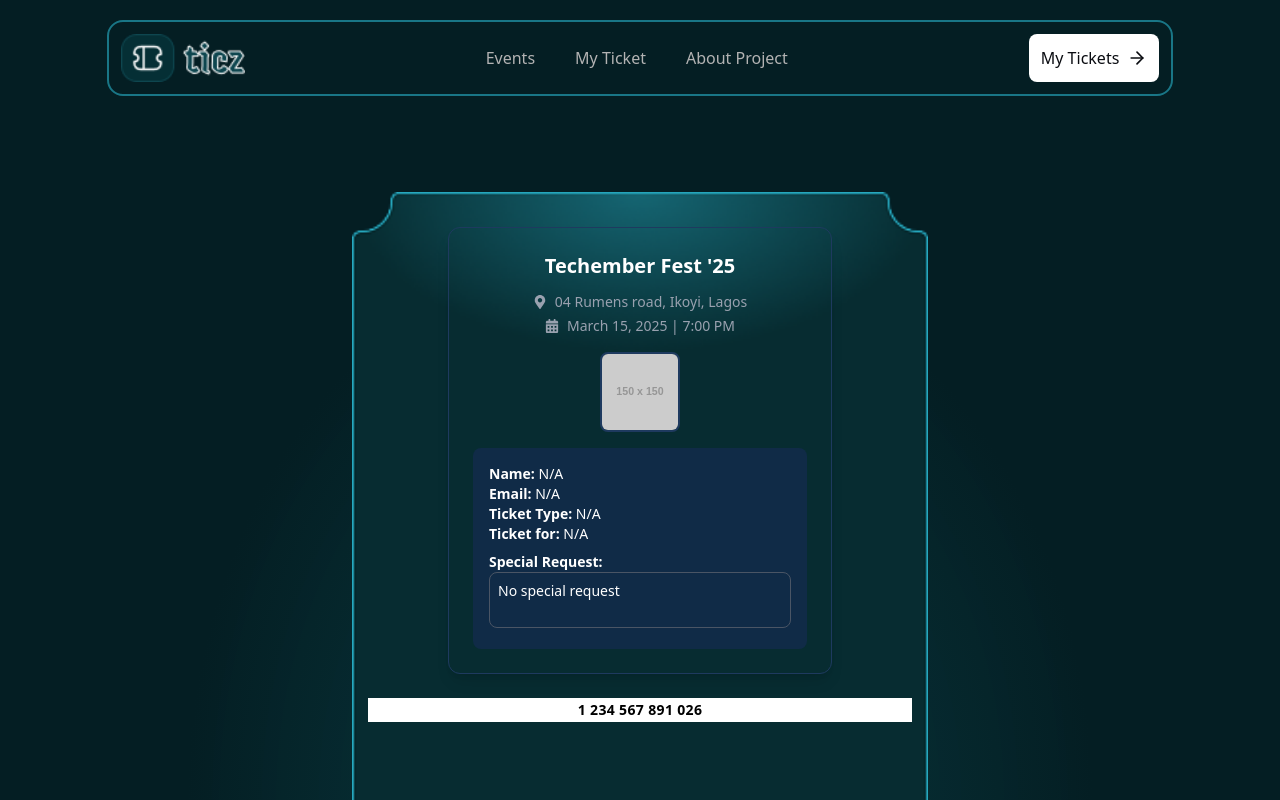
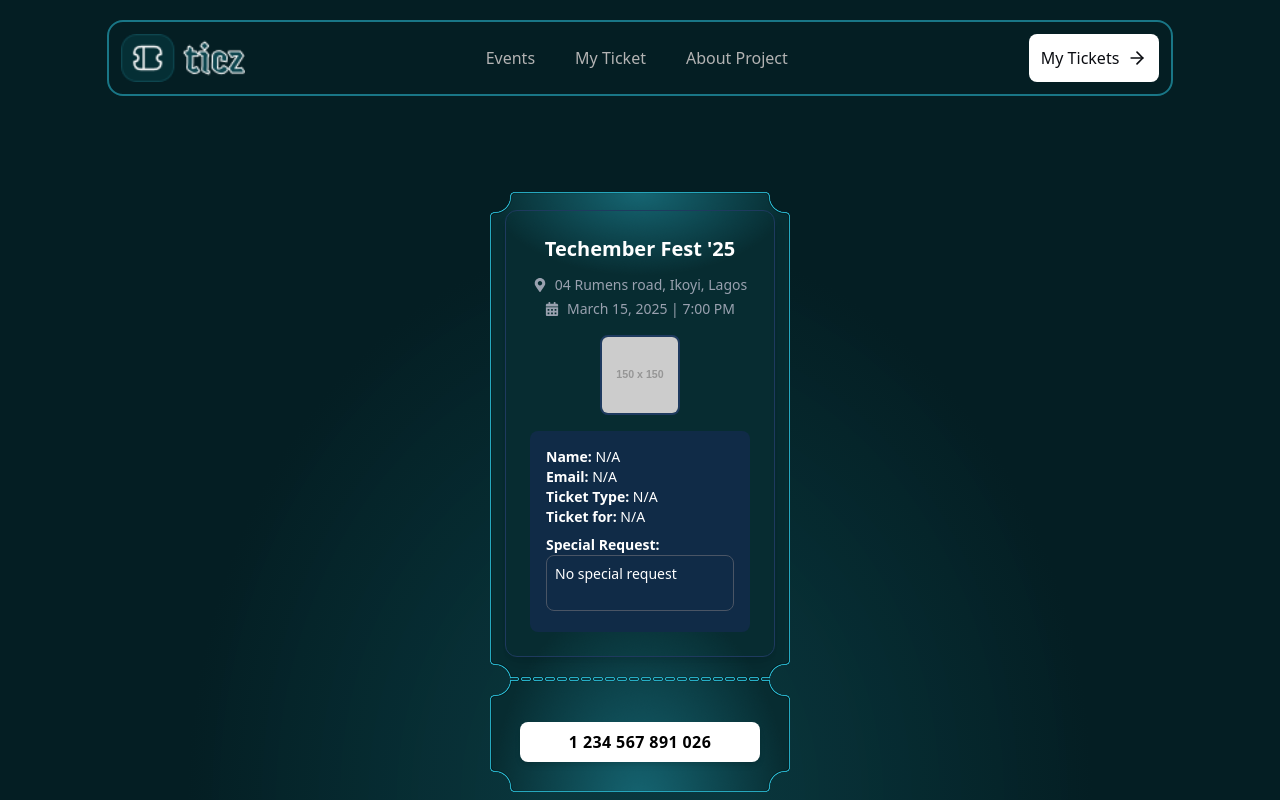
Before and after one commit to bhig-sheydi/ticket-app, a React (Vite) app in the folder ticket/: page /my-tickets in a window 1280 px wide. Shown: the top 800 px of the page. Built offline with nearby package versions, Linux system fonts and the light colour scheme; a web font is replaced by a local one.

Commit message:
in a rush cause of back end

```diff
--- a/ticket/src/components/CardPagination.jsx
+++ b/ticket/src/components/CardPagination.jsx
@@ -26,12 +26,8 @@ const CardPagination = () => {
   const [selectedTickets, setSelectedTickets] = useState(
     localStorage.getItem("selectedTickets") ? parseInt(localStorage.getItem("selectedTickets")) : 1
   );
-  const [profilePicture, setProfilePicture] = useState(
-    localStorage.getItem("profilePicture") ? localStorage.getItem("profilePicture") : null
-  );
-  const [eventData, setEventData] = useState(
-    localStorage.getItem("eventData") ? JSON.parse(localStorage.getItem("eventData")) : {}
-  );
+
+
   const [error, setError] = useState("");
 
   const maxPage = 3;
@@ -52,17 +48,6 @@ const CardPagination = () => {
     localStorage.setItem("selectedTickets", selectedTickets);
   }, [selectedTickets]);
 
-  useEffect(() => {
-    if (profilePicture) {
-      localStorage.setItem("profilePicture", profilePicture);
-    }
-  }, [profilePicture]);
-
-  useEffect(() => {
-    if (Object.keys(eventData).length > 0) {
-      localStorage.setItem("eventData", JSON.stringify(eventData));
-    }
-  }, [eventData]);
 
   const handleNext = () => {
     if (page === 1) {
@@ -152,16 +137,7 @@ const CardPagination = () => {
             </div>
           </>
         ) : (
-          <TicketUi
-            selectedPrice={selectedPrice}
-            selectedTickets={selectedTickets}
-            profilePicture={profilePicture}
-            eventData={eventData}
-            ticketType={
-              pricingOptions.find((option) => option.price === selectedPrice)?.accessType ||
-              (selectedPrice === 0 ? "Regular Access" : selectedPrice === 100 ? "Premium Access" : "VIP Access")
-            }
-          />
+          <TicketUi/>
         )}
       </div>
 
--- a/ticket/src/components/TicketActions.jsx
+++ b/ticket/src/components/TicketActions.jsx
@@ -1,10 +1,9 @@
 const TicketActions = ({ barcode }) => {
     return (
-      <div className="mt-2 space-y-1">
-        <div className="w-full bg-white h-6 flex items-center justify-center text-black font-bold tracking-wide text-sm">
+      <div className="mt-4 space-y-2 w-full max-w-md flex justify-center h-full items-center">
+        <div className="w-[80%] bg-white h-10 flex items-center justify-center text-black font-bold tracking-wide text-base px-4 rounded-lg shadow-md">
           {barcode}
         </div>
-
       </div>
     );
   };
--- a/ticket/src/components/TicketCard.jsx
+++ b/ticket/src/components/TicketCard.jsx
@@ -37,21 +37,19 @@ const TicketCard = () => {
     }, []);
 
     return (
-        <div className="flex items-center justify-center w-full px-4">
-            <div className="relative w-full max-w-xs sm:max-w-sm md:max-w-md lg:max-w-lg xl:max-w-xl">
-                {/* Responsive Ticket Frame Image */}
-                <img src={ticketFrame} alt="Ticket Frame" className="w-full h-auto" />
+        <div className="flex items-center justify-center relative w-full">
+          <div className="relative">
+            <img src={ticketFrame} alt="Ticket Frame" className="w-full h-auto" />
 
-                {/* Ticket UI & Actions Positioned Responsively */}
-                <div className="absolute top-[3%] left-0 w-full h-full flex flex-col items-center px-4">
-                    <TicketUi ticket={ticket} />
-                    <div className="w-full mt-4">
-                        <TicketActions barcode={ticket.barcode} />
-                    </div>
-                </div>
+
+            <div className="absolute top-[3%] left-0 w-full h-full flex flex-col items-center justify-center">
+              <TicketUi ticket={ticket} />
+              <TicketActions barcode={ticket.barcode} className="mt-4" /> {/* Added margin-top */}
             </div>
+          </div>
         </div>
-    );
+      );
+
 };
 
 export default TicketCard;
--- a/ticket/src/components/TicketUi.jsx
+++ b/ticket/src/components/TicketUi.jsx
@@ -12,7 +12,7 @@ const TicketUi = () => {
     const ticketType = localStorage.getItem("selectedPrice");
 
     const ticketTypeLabel =
-      ticketType === "100" ? "VIP" : ticketType === "150" ? "VVIP" : ticketType === "free" ? "Regular" : "N/A";
+      ticketType === "100" ? "VIP" : ticketType === "150" ? "VVIP" : ticketType === "0" ? "Regular" : "N/A";
 
     return {
       eventName: "Techember Fest '25",
```
